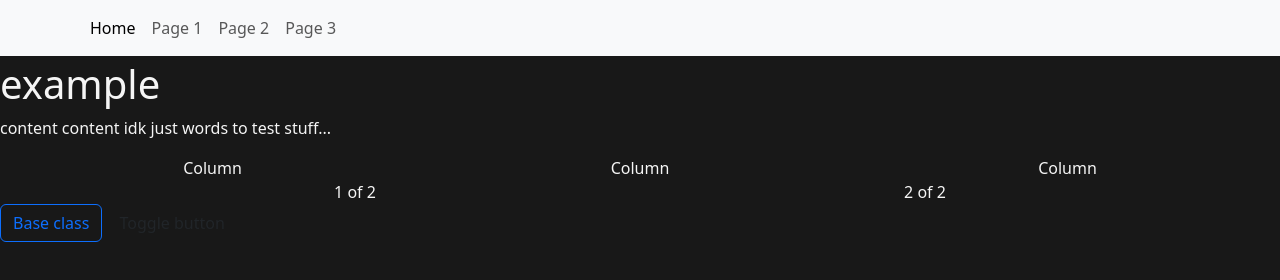
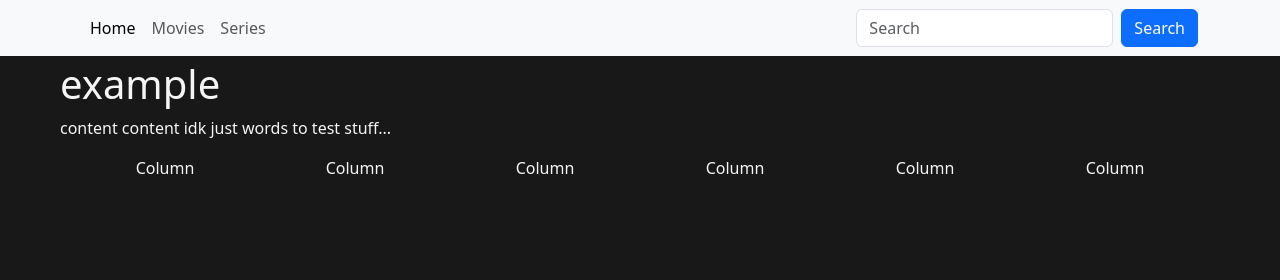
Before and after one commit to dorothy122/progBlack-coursework, a plain HTML site: page index.html in a window 1280 px wide. Drawn offline with nearby package versions, Linux system fonts and the light colour scheme.

Commit message:
column editing

```diff
--- a/index.html
+++ b/index.html
@@ -11,8 +11,7 @@
 <body style = "background-color: #181818; color: whitesmoke">
     <script src="https://cdn.jsdelivr.net/npm/bootstrap@5.3.8/dist/js/bootstrap.bundle.min.js" integrity="sha384-FKyoEForCGlyvwx9Hj09JcYn3nv7wiPVlz7YYwJrWVcXK/BmnVDxM+D2scQbITxI" crossorigin="anonymous"></script>
 
-
-
+    <!-- nav bar - fixed at top of screen when scrol-->
     <nav class = "navbar navbar-expand-sm bg-light fixed-top">
         <div class = "container fluid">
 
@@ -21,36 +20,40 @@
                     <a class = "nav-link active">Home</a>
                 </li>
                 <li class = "nav-item">
-                    <a class = "nav-link">Page 1</a>
+                    <a class = "nav-link">Movies</a>
                 </li>
                 <li class = "nav-item">
-                    <a class = "nav-link">Page 2</a>
-                </li>
-                <li class = "nav-item">
-                    <a class = "nav-link">Page 3</a>
+                    <a class = "nav-link">Series</a>
                 </li>
             </ul>
 
+            <form class="d-flex">
+                <input class="form-control me-2" type="text" placeholder="Search">
+                <button class="btn btn-primary" type="button">Search</button>
+            </form>
         </div>
-
     </nav>
-
-
-
-
+    <!---->
 
 
     <h1>example</h1>
     <p>content content idk just words to test stuff...</p>
-
-
 
     <div class="container text-center">
         <div class="row">
             <div class="col">
             Column
             </div>
-            <div class="col-6">
+            <div class="col">
+            Column
+            </div>
+            <div class="col">
+            Column
+            </div>
+            <div class="col">
+            Column
+            </div>
+            <div class="col">
             Column
             </div>
             <div class="col">
@@ -58,21 +61,8 @@
             </div>
         </div>
 
-        <div class="row">
-            <div class="col">
-            1 of 2
-                </div>
-            <div class="col">
-            2 of 2
-            </div>
-        </div>
+
     </div>
-
-
-    <button type="button" class="btn btn-outline-primary">Base class</button>
-
-
-    <button type="button" class="btn" data-bs-toggle="button">Toggle button</button>
 
 
 </body>
--- a/main.css
+++ b/main.css
@@ -1,3 +1,5 @@
 html {
     padding-top: 60px;
+    padding-left:60px;
+    padding-right:60px;
 }
```
